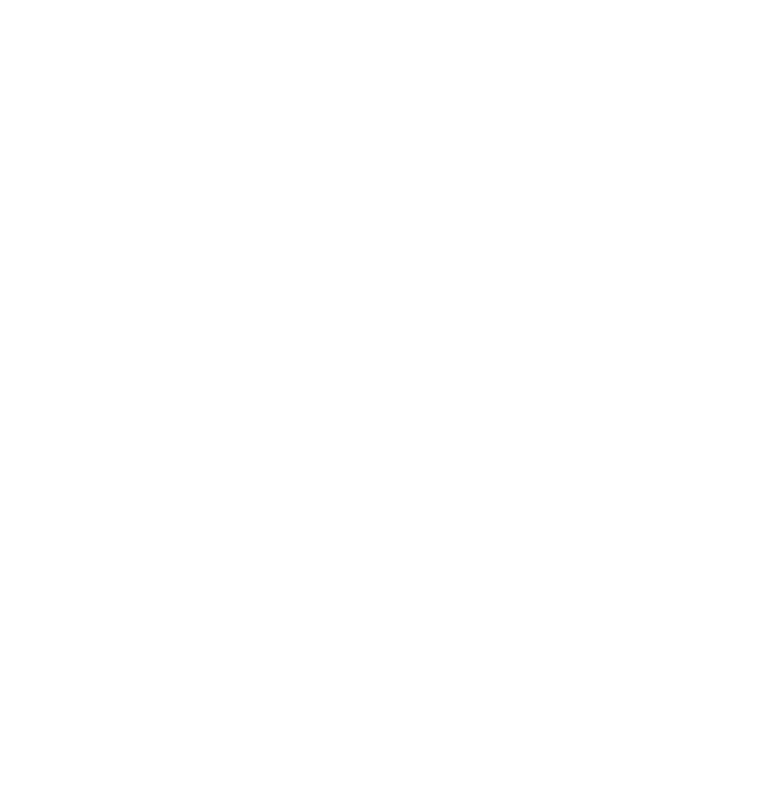
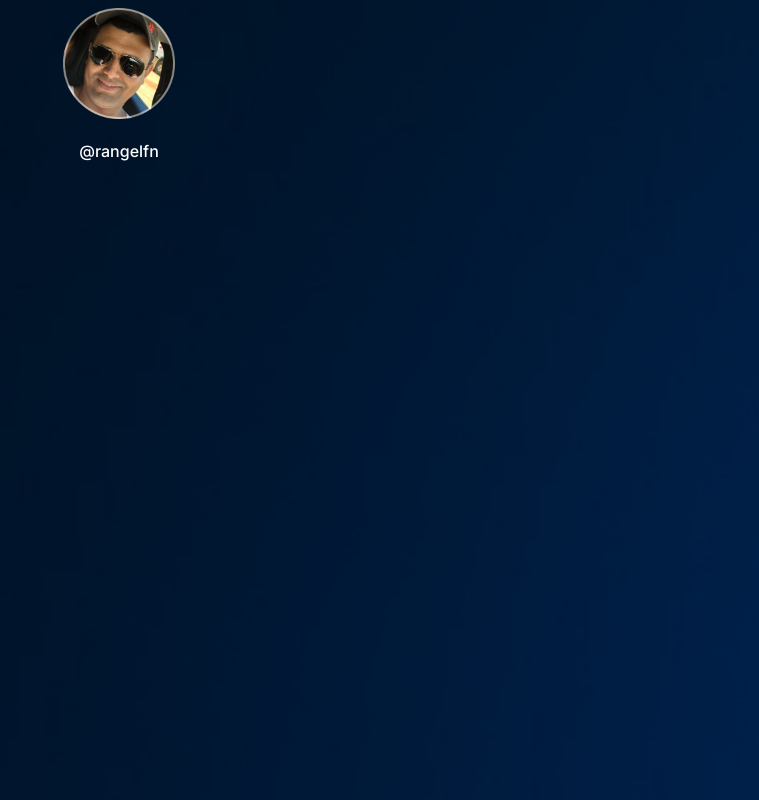
Before and after one commit to rangelfn/nlw-discover-devlinks, a plain HTML site: page index.html in a window 1280 px wide. Shown: the whole page, without its empty margins (521-1280 px from the left). Drawn offline with Linux system fonts and the light colour scheme.

Commit message:
create profile container

```diff
--- a/index.html
+++ b/index.html
@@ -5,6 +5,23 @@
     <meta name="viewport" content="width=device-width, initial-scale=1.0" />
     <title>DevLinks</title>
     <link rel="stylesheet" href="./style.css" />
+    <link rel="preconnect" href="https://fonts.googleapis.com" />
+    <link rel="preconnect" href="https://fonts.gstatic.com" crossorigin />
+    <link
+      href="https://fonts.googleapis.com/css2?family=Inter:wght@100..900&display=swap"
+      rel="stylesheet"
+    />
   </head>
-  <body></body>
+
+  <body>
+    <div id="container">
+      <div id="profile">
+        <img
+          src="./assets/avatar.png"
+          alt="Foto de perfil de Rangel Nepomuceno."
+        />
+        <p>@rangelfn</p>
+      </div>
+    </div>
+  </body>
 </html>
--- a/style.css
+++ b/style.css
@@ -0,0 +1,33 @@
+body {
+  /*
+  background-image: url(./assets/bg-mobile.jpg);
+  background-repeat: no-repeat;
+  background-position: top center;
+  background-size: cover;
+  */
+  /* bacground: color image repeat position/size */
+  background: url(./assets/bg-mobile.jpg) no-repeat top center/cover;
+}
+body * {
+  font-family: "Inter", sans-serif;
+  color: #ffffff;
+}
+
+#container {
+  width: 360px;
+  height: 712px;
+  margin: auto;
+}
+
+#profile {
+  text-align: center;
+}
+
+#profile img {
+  width: 112px;
+}
+
+#profile p {
+  font-weight: 500;
+  line-height: 24px;
+}
```
Also changed, not shown: assets/avatar.png (added).
